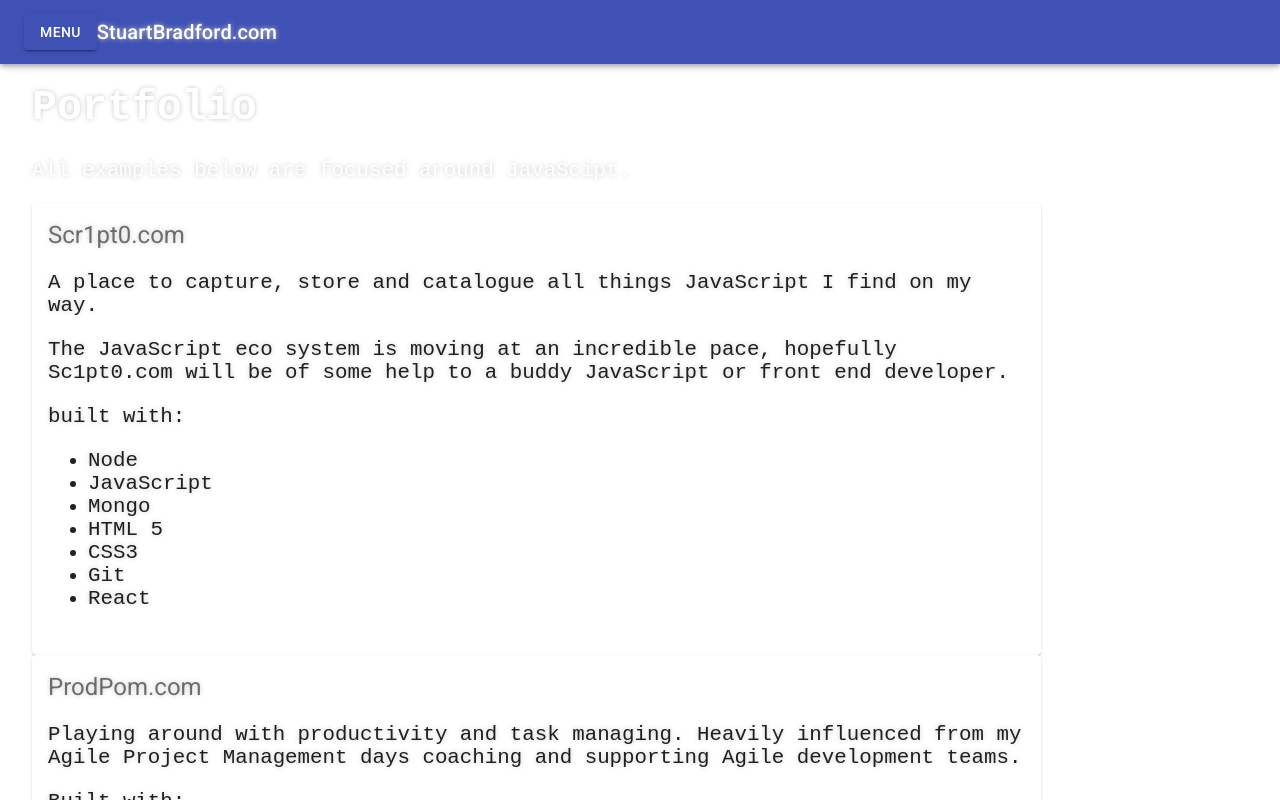
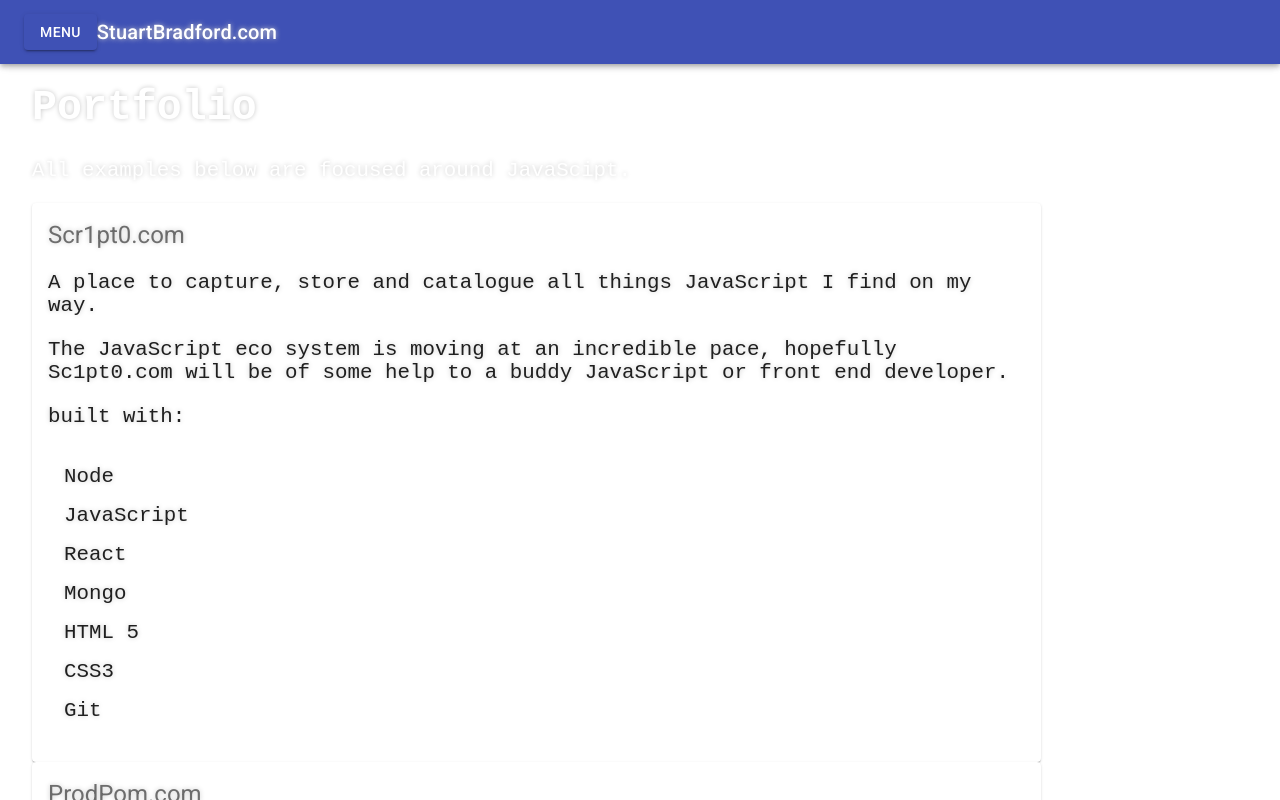
Before and after one commit to 789ni812/my-portfolio, a React (Create React App) app: page /portfolio in a window 1280 px wide. Shown: the top 800 px of the page. Built offline with nearby package versions, Linux system fonts and the light colour scheme.

Commit message:
refactored portfolio lists to material ui listitems

```diff
--- a/src/mockup/Portfolio.js
+++ b/src/mockup/Portfolio.js
@@ -3,7 +3,13 @@ import React from 'react';
 
 
 // Material-ui
-import { Card, CardContent, Typography } from '@material-ui/core';
+import {
+    Card,
+    CardContent,
+    Typography,
+    List,
+    ListItem
+} from '@material-ui/core';
 
 
 const Portfolio = () => {
@@ -23,17 +29,18 @@ const Portfolio = () => {
                     <p>The JavaScript eco system is moving at an incredible pace, hopefully Sc1pt0.com will be of some help to a buddy JavaScript or front end developer.</p>
 
                     <p>built with:</p>
-                    <ul>
-                        <li className="devicons devicons-nodejs">Node</li>
-                        <li className="devicons devicons-javascript">JavaScript</li>
-                        <li className="devicons devicons-mongo">Mongo</li>
-                        <li className="devicons devicons-html5">HTML 5</li>
-                        <li className="devicons devicons-css3">CSS3</li>
-                        <li className="devicons devicons-git">Git</li>
-                        <li className="devicons devicons-reactjs">React</li>
-                    </ul>
+                    <List>
+                        <ListItem><span className="devicons devicons-nodejs">Node</span></ListItem>
+                        <ListItem><span className="devicons devicons-javascript">JavaScript</span></ListItem>
+                        <ListItem><span className="devicons devicons-react">React</span></ListItem>
+                        <ListItem><span className="devicons devicons-mongo">Mongo</span></ListItem>
+                        <ListItem><span className="devicons devicons-html5">HTML 5</span></ListItem>
+                        <ListItem><span className="devicons devicons-css3">CSS3</span></ListItem>
+                        <ListItem><span className="devicons devicons-git">Git</span></ListItem>
+                    </List>
 
-                    {/* //TODO Get screenshot of Scr1pt0.com site for portfolio */}
+
+
 
 
 
@@ -50,17 +57,17 @@ const Portfolio = () => {
 
                     <p>Built with:</p>
 
-                    <ul>
-                        <li className="devicons devicons-nodejs">Node</li>
-                        <li className="devicons devicons-javascript">JavaScript</li>
-                        <li className="devicons devicons-mongo">Mongo</li>
-                        <li className="devicons devicons-html5">HTML 5</li>
-                        <li className="devicons devicons-css3">CSS3</li>
-                        <li className="devicons devicons-git">Git</li>
-                        <li className="devicons devicons-reactjs">React</li>
-                    </ul>
+                    <List>
+                        <ListItem><span className="devicons devicons-nodejs">Node</span></ListItem>
+                        <ListItem><span className="devicons devicons-javascript">JavaScript</span></ListItem>
+                        <ListItem><span className="devicons devicons-react">React</span></ListItem>
+                        <ListItem><span className="devicons devicons-mongo">Mongo</span></ListItem>
+                        <ListItem><span className="devicons devicons-html5">HTML 5</span></ListItem>
+                        <ListItem><span className="devicons devicons-css3">CSS3</span></ListItem>
+                        <ListItem><span className="devicons devicons-git">Git</span></ListItem>
+                    </List>
 
-                    {/* //TODO Get screenshot of ProdPom.com site for portfolio */}
+
 
                 </CardContent>
             </Card >
@@ -76,15 +83,15 @@ const Portfolio = () => {
 
                     <p>Built with:</p>
 
-                    <ul>
-                        <li className="devicons devicons-nodejs">Node</li>
-                        <li className="devicons devicons-javascript">JavaScript</li>
-                        <li className="devicons devicons-mongo">Mongo</li>
-                        <li className="devicons devicons-html5">HTML 5</li>
-                        <li className="devicons devicons-css3">CSS3</li>
-                        <li className="devicons devicons-git">Git</li>
-                        <li className="devicons devicons-reactjs">React</li>
-                    </ul>
+                    <List>
+                        <ListItem><span className="devicons devicons-nodejs">Node</span></ListItem>
+                        <ListItem><span className="devicons devicons-javascript">JavaScript</span></ListItem>
+                        <ListItem><span className="devicons devicons-react">React</span></ListItem>
+                        <ListItem><span className="devicons devicons-mongo">Mongo</span></ListItem>
+                        <ListItem><span className="devicons devicons-html5">HTML 5</span></ListItem>
+                        <ListItem><span className="devicons devicons-css3">CSS3</span></ListItem>
+                        <ListItem><span className="devicons devicons-git">Git</span></ListItem>
+                    </List>
 
                     {/* //TODO Get screenshot of stuartbradford.com site for portfolio */}
 
```
